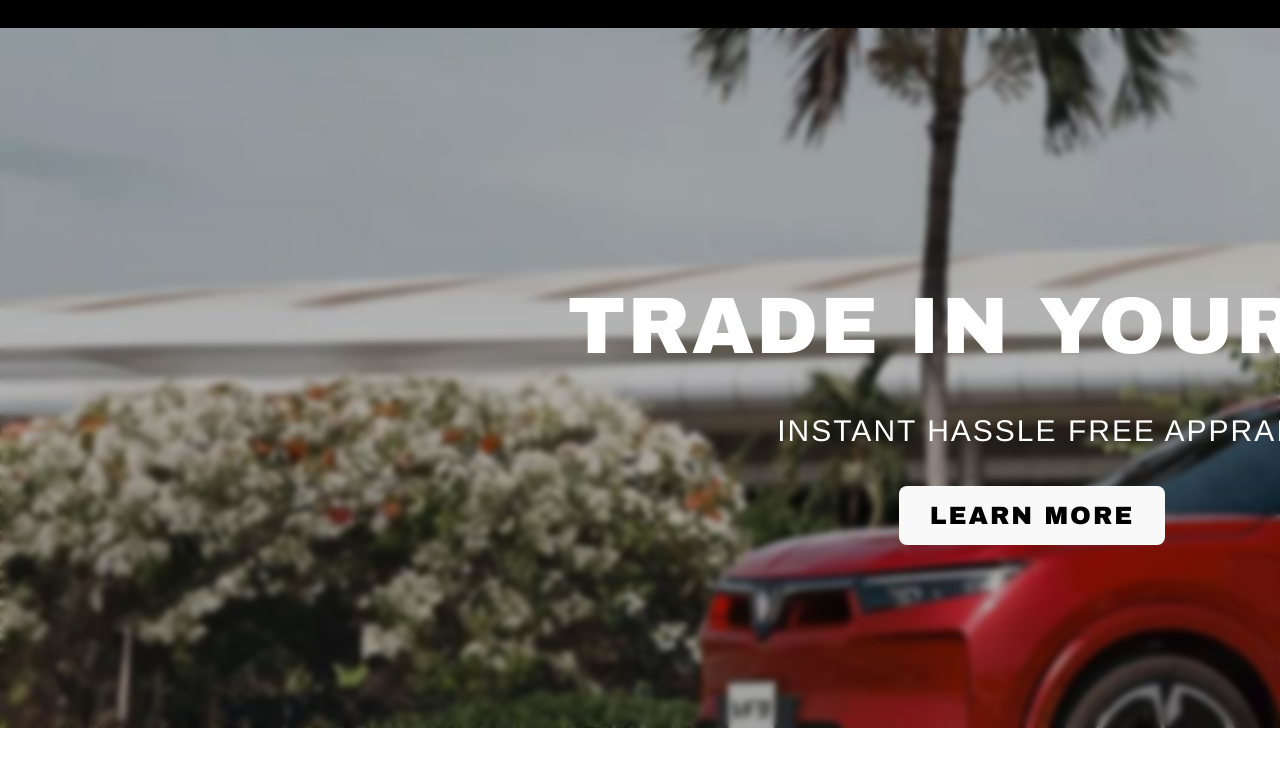
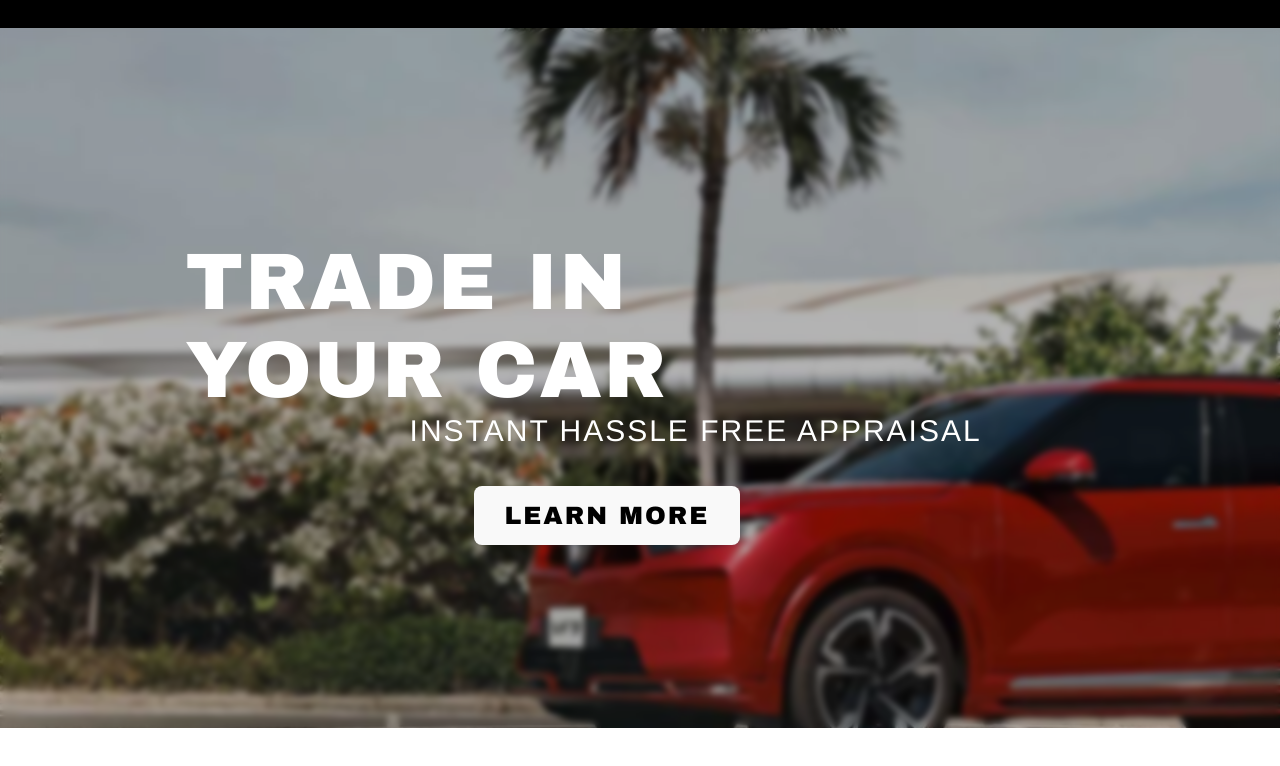
Before and after one commit to tanvtse183061-eng/ev-fe, a React (Vite) app in the folder DuanTopic1 - Copy/Topic1-Project/: page / in a window 1280 px wide. Shown: the top 766 px of the page. Built offline with nearby package versions, Linux system fonts and the light colour scheme.

Commit message:
Update App.css

```diff
--- a/DuanTopic1 - Copy/Topic1-Project/src/App.css
+++ b/DuanTopic1 - Copy/Topic1-Project/src/App.css
@@ -68,12 +68,12 @@
 }
 
 .anhnen img {
-width: 2370px;
+width: 100%;
 overflow: hidden;
 
 }
 .anhnen{
-  width: 2429px;
+  width: 100%;
 
     height: 700px;
     overflow: hidden;
```
